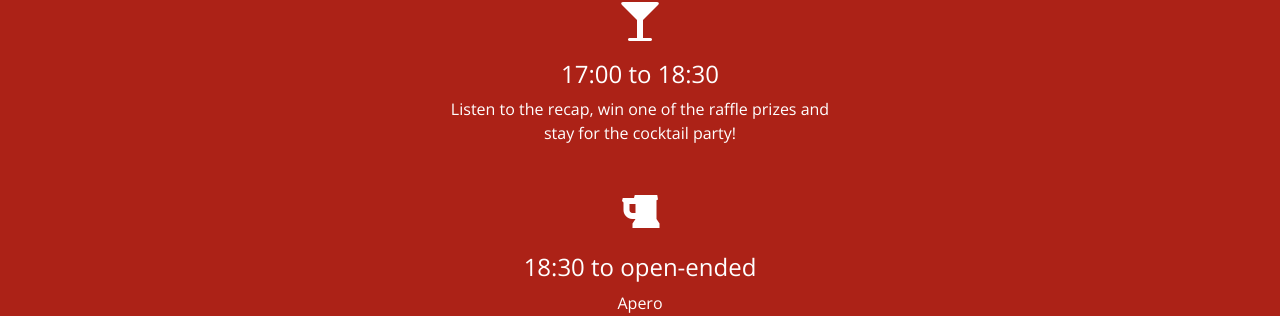
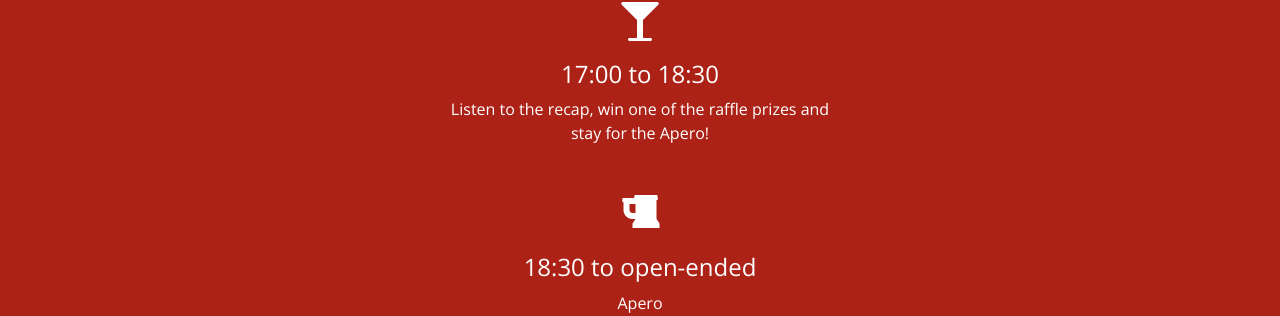
Before and after one commit to hack-commit-push/switzerland2024, a Jekyll site: the page built from index.html, in a window 1280 px wide and 900 px high, scrolled down 3442 px. Shown: the part 162-478 px from the top of the window. Built offline with Jekyll 4.4.1, drawn with Linux system fonts in a browser that asks for light colours.

Commit message:
📝 cocktail party > apero

```diff
--- a/_data/agenda.yml
+++ b/_data/agenda.yml
@@ -16,7 +16,7 @@
   icon: laptop
 - start: "17:00"
   end: "18:30"
-  description: Listen to the recap, win one of the raffle prizes and stay for the cocktail party!
+  description: Listen to the recap, win one of the raffle prizes and stay for the Apero!
   icon: glass
 - start: "18:30"
   end: "open-ended"
```
